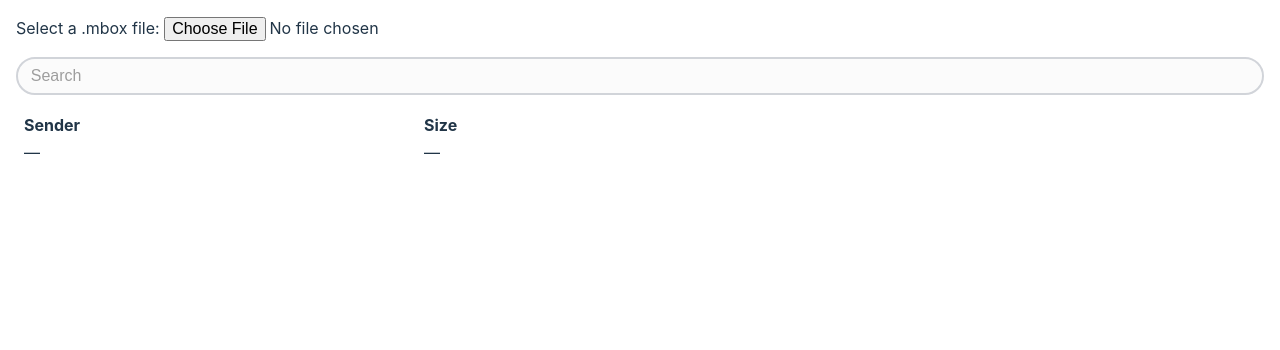
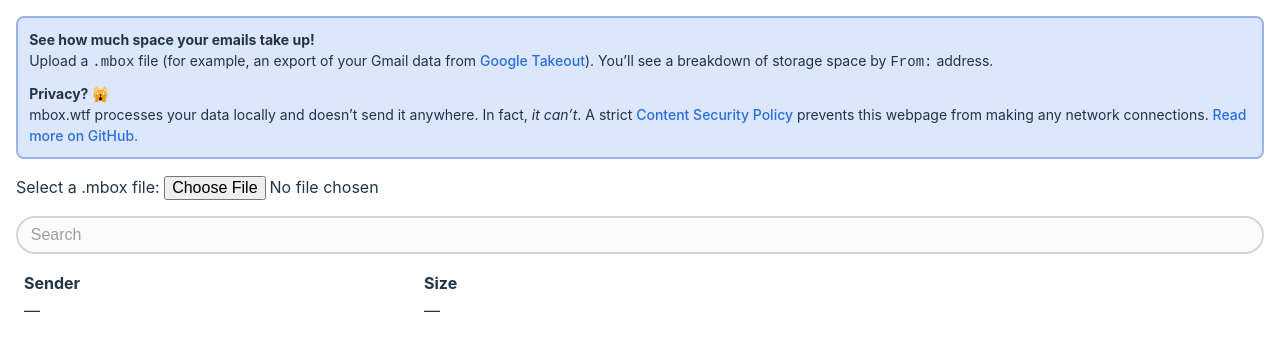
Before and after one commit to jtbandes/mbox.wtf, a Svelte app: page / in a window 1280 px wide. Shown: the top 350 px of the page. Built offline with nearby package versions, Linux system fonts and the light colour scheme.

Commit message:
add more explanatory info, update readme

```diff
--- a/index.html
+++ b/index.html
@@ -4,7 +4,9 @@
 <head>
   <meta charset="UTF-8" />
   <meta name="viewport" content="width=device-width, initial-scale=1.0" />
-  <title>MBOX Analyzer</title>
+  <title>mbox.wtf</title>
+  <meta name="description"
+    content="Analyze your .mbox data from Google Takeout and view a size breakdown to help reclaim your Gmail storage space." />
 </head>
 
 <body>
--- a/src/App.svelte
+++ b/src/App.svelte
@@ -45,10 +45,39 @@
 </script>
 
 <div class="wrapper">
+  {#if analyzer.progress != undefined && analyzer.progress !== 1}
+    <div class="progress-bar" style:width={`${analyzer.progress * 100}%`} out:fade></div>
+  {/if}
+  <aside>
+    <p>
+      <strong>See how much space your emails take up!</strong><br />
+      Upload a <code>.mbox</code> file (for example, an export of your Gmail data from
+      <a
+        href="https://support.google.com/accounts/answer/3024190?hl=en"
+        target="_blank"
+        rel="noreferrer"
+      >
+        Google Takeout
+      </a>). You’ll see a breakdown of storage space by <code>From:</code> address.
+    </p>
+    <p>
+      <strong>Privacy? 🙀</strong><br />
+      mbox.wtf processes your data locally and doesn’t send it anywhere. In fact, <em>it can’t</em>.
+      A strict
+      <a
+        href="https://csp-evaluator.withgoogle.com/?csp=https://mbox.wtf"
+        target="_blank"
+        rel="noreferrer"
+      >
+        Content Security Policy
+      </a>
+      prevents this webpage from making any network connections.
+      <a href="https://github.com/jtbandes/mbox.wtf" target="_blank" rel="noreferrer">
+        Read more on GitHub.
+      </a>
+    </p>
+  </aside>
   <header>
-    {#if analyzer.progress != undefined && analyzer.progress !== 1}
-      <div class="progress-bar" style:width={`${analyzer.progress * 100}%`} out:fade></div>
-    {/if}
     <div class="input-bar">
       <label>
         Select a .mbox file: <input
@@ -145,12 +174,20 @@
     gap: 1rem;
     position: relative;
   }
+  aside {
+    font-size: 14px;
+    background-color: var(--theme-box-bg);
+    border: 2px solid var(--theme-box-border);
+    border-radius: 8px;
+    padding: 0 0.8em;
+  }
   .progress-bar {
-    position: absolute;
+    position: fixed;
+    z-index: 1;
+    top: 0;
+    left: 0;
     height: 2px;
     background-color: var(--theme-primary);
-    top: 0;
-    left: 0;
   }
   .search-bar {
     display: flex;
@@ -182,4 +219,9 @@
   tr:hover td {
     background-color: var(--theme-hover-bg);
   }
+  @media (prefers-color-scheme: dark) {
+    header {
+      background: rgba(36, 36, 36, 0.9);
+    }
+  }
 </style>
--- a/src/app.css
+++ b/src/app.css
@@ -4,8 +4,8 @@
   font-weight: 400;
 
   color-scheme: light dark;
-  color: rgba(255, 255, 255, 0.87);
-  background-color: #242424;
+  color: #213547;
+  background-color: #ffffff;
 
   font-synthesis: none;
   text-rendering: optimizeLegibility;
@@ -15,16 +15,18 @@
   --theme-primary: #3c73ec;
   --theme-inactive: #bec2ca;
   --theme-hover-bg: #f3f3f3;
+  --theme-box-bg: #dce6fc;
+  --theme-box-border: #9db4e6;
   --theme-opacity-disabled: 0.7;
 }
 
 a {
   font-weight: 500;
-  color: #646cff;
+  color: #286fda;
   text-decoration: inherit;
 }
 a:hover {
-  color: #535bf2;
+  color: #0d4d8c;
 }
 
 body {
@@ -52,7 +54,7 @@ button {
   font-size: 1em;
   font-weight: 500;
   font-family: inherit;
-  background-color: #1a1a1a;
+  background-color: #f9f9f9;
   cursor: pointer;
   transition: border-color 0.25s;
 }
@@ -68,7 +70,9 @@ input[type="text"] {
   border: 2px solid var(--theme-inactive);
   font-size: 1em;
 }
-input[type="text"]:focus {
+input[type="text"]:focus,
+input[type="text"]:focus-visible {
+  outline: none;
   border: 2px solid var(--theme-primary);
 }
 input[type="text"]:disabled {
@@ -80,15 +84,28 @@ input[type="file"] {
   font-family: inherit;
 }
 
-@media (prefers-color-scheme: light) {
+p {
+  margin: 0.75em 0;
+}
+
+@media (prefers-color-scheme: dark) {
   :root {
-    color: #213547;
-    background-color: #ffffff;
+    color: rgba(255, 255, 255, 0.87);
+    background-color: #242424;
+
+    --theme-primary: #6e92e1;
+    --theme-inactive: #6a6a6a;
+    --theme-hover-bg: #383838;
+    --theme-box-bg: #222a3c;
+    --theme-box-border: #646e84;
+  }
+  a {
+    color: #64a3ff;
   }
   a:hover {
-    color: #747bff;
+    color: #2b85e2;
   }
   button {
-    background-color: #f9f9f9;
+    background-color: #1a1a1a;
   }
 }
--- a/vite.config.ts
+++ b/vite.config.ts
@@ -51,7 +51,7 @@ function generateHeadersPlugin(): Plugin {
         const cspDirectives = [
           // sandbox seems to work in Chrome and Firefox, but not Safari
           // "sandbox allow-scripts",
-          "default-src",
+          "default-src 'none'",
           `script-src-elem ${scriptSrcElemHashes.map((hash) => `'${hash}'`).join(" ")}`,
           `style-src-elem ${styleSrcElemHashes.map((hash) => `'${hash}'`).join(" ")}`,
           "worker-src blob:",
@@ -63,7 +63,7 @@ function generateHeadersPlugin(): Plugin {
           name: CLOUDFLARE_HEADERS_FILE_NAME,
           originalFileName: null,
           needsCodeReference: false,
-          source: `/*\n  Content-Security-Policy: ${cspDirectives.join("; ")}`,
+          source: `/*\n  Content-Security-Policy: ${cspDirectives.join("; ")};`,
         };
       },
     },
```
Also changed, not shown: 1 other file (tests, documents, lock files or other folders).
